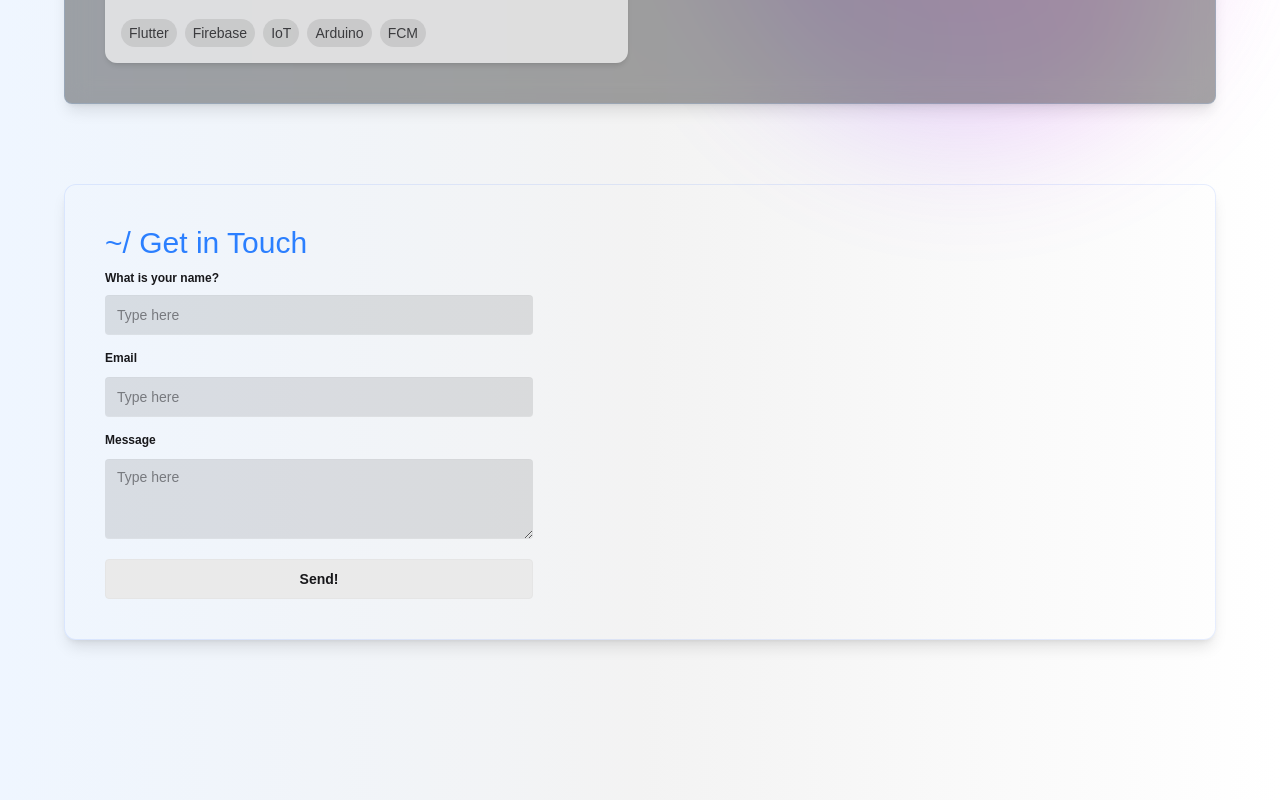
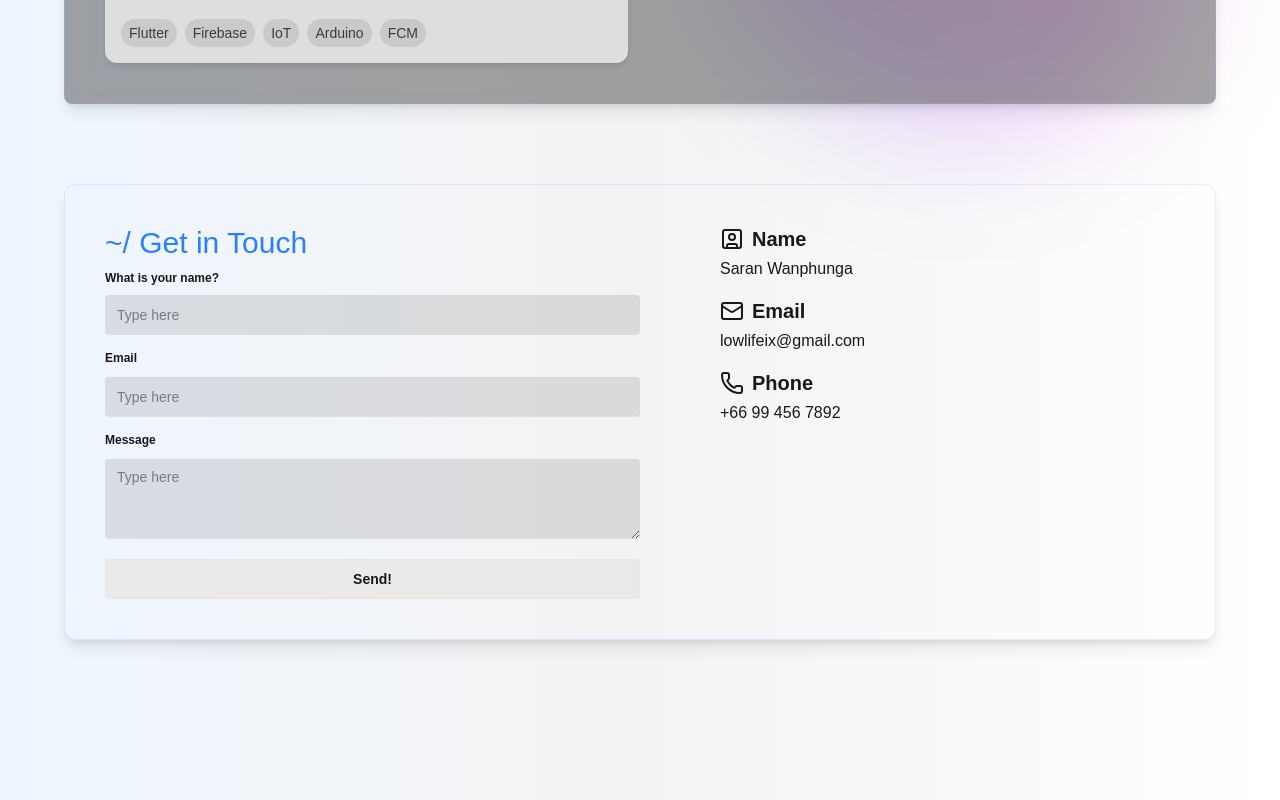
Before and after one commit to centurynine/portfolio, a Next.js app: page / in a window 1280 px wide. Shown: the part 2701-3501 px from the top of the page. Built offline with nearby package versions, Linux system fonts and the light colour scheme.

Commit message:
refactor: add info data

```diff
--- a/src/app/home/Contact.js
+++ b/src/app/home/Contact.js
@@ -1,5 +1,6 @@
 "use client";
 import { useState } from "react";
+import { Phone, Mail, SquareUser } from 'lucide-react';
 
 export default function Contact() {
   const [loading, setLoading] = useState(false);
@@ -9,8 +10,8 @@ export default function Contact() {
     e.preventDefault();
     setLoading(true);
     setMessage("");
-    const form = e.target;
-    const formData = new FormData(form);
+
+    const formData = new FormData(e.target);
     const data = {
       name: formData.get("name"),
       email: formData.get("email"),
@@ -37,7 +38,6 @@ export default function Contact() {
     } catch (error) {
       setMessage("Error: " + error.message);
     } finally {
-      form.reset();
       setLoading(false);
     }
   };
@@ -45,8 +45,8 @@ export default function Contact() {
   return (
     <>
       <section id="contact">
-        <div className="mt-20  w-[90%] xl:max-w-7xl  mx-auto p-10 bg-white/5    border border-blue-600/10 rounded-xl shadow-lg">
-          <div className="justify-center flex flex-col w-[40%]">
+        <div className="mt-20  w-[90%] xl:max-w-7xl  mx-auto p-10 bg-white/5    border border-blue-600/10 rounded-xl shadow-lg flex flex-row">
+          <div className=" flex flex-col w-full">
             <form onSubmit={handleSubmit}>
               <span className="text-3xl text-blue-500 mb-8">
                 ~/ Get in Touch
@@ -84,6 +84,43 @@ export default function Contact() {
               {message && <p className="mt-2 text-sm">{message}</p>}
             </form>
           </div>
+          <div className="w-full ">
+            {/* <span className="text-3xl mb-2">My contact</span> */}
+            <div className=" ml-20 flex flex-col gap-4">
+              <div>
+                <div className="flex flex-row items-center gap-2 mb-1">
+                  <SquareUser />
+                  <span className="text-xl label-text font-semibold">Name</span>
+                </div>
+
+                <div className="">
+                  <p>Saran Wanphunga</p>
+                </div>
+              </div>
+              <div>
+                <div className="flex flex-row items-center gap-2 mb-1">
+                   <Mail />
+                  <span className="text-xl label-text font-semibold">
+                    Email
+                  </span>
+                </div>
+
+                <p>
+                  <a href="mailto:lowlifeix@gmail.com">lowlifeix@gmail.com</a>
+                </p>
+              </div>
+              <div>
+                {" "}
+                <div className="flex flex-row items-center gap-2 mb-1">
+                  <Phone />
+                  <span className="text-xl label-text font-semibold">
+                    Phone
+                  </span>{" "}
+                </div>
+                <p>+66 99 456 7892</p>
+              </div>{" "}
+            </div>
+          </div>
         </div>
       </section>
     </>
```
Also changed, not shown: 1 other file (tests, documents, lock files or other folders).
